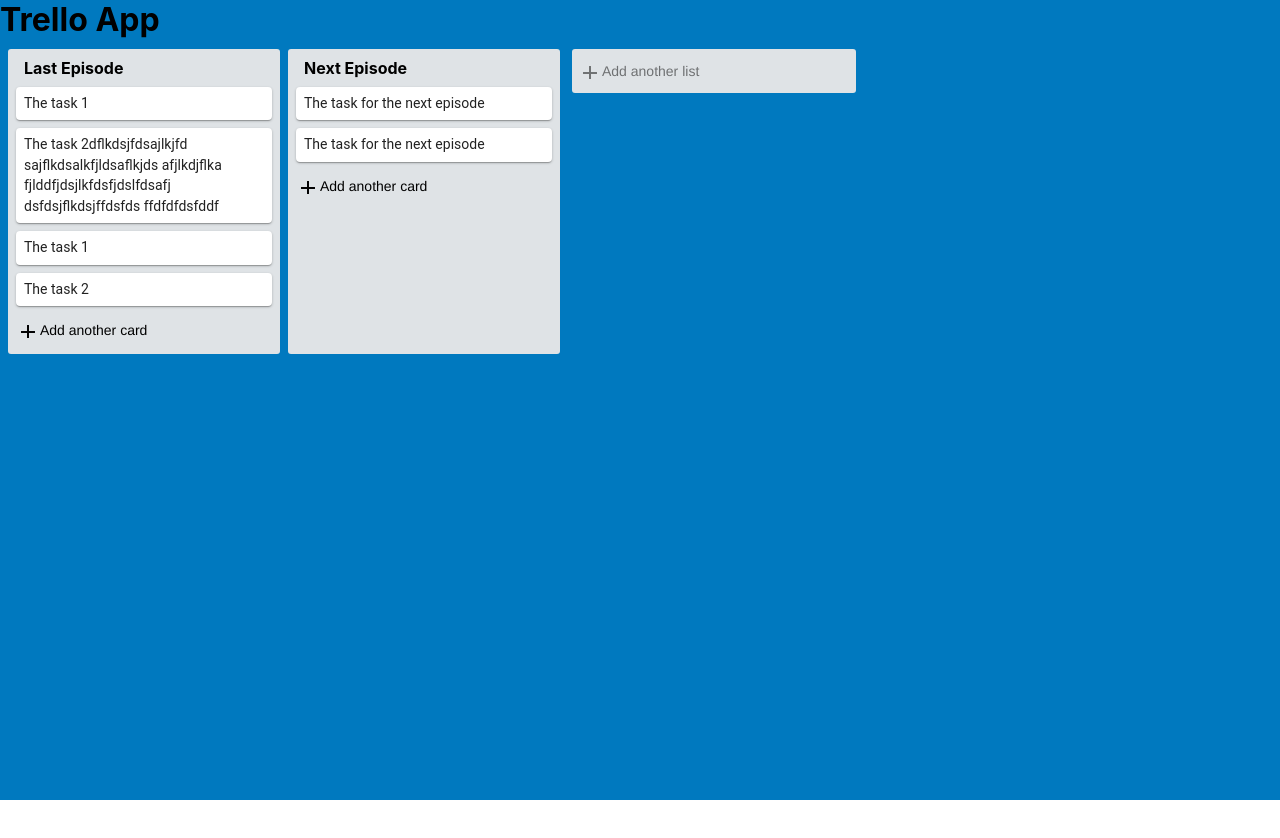
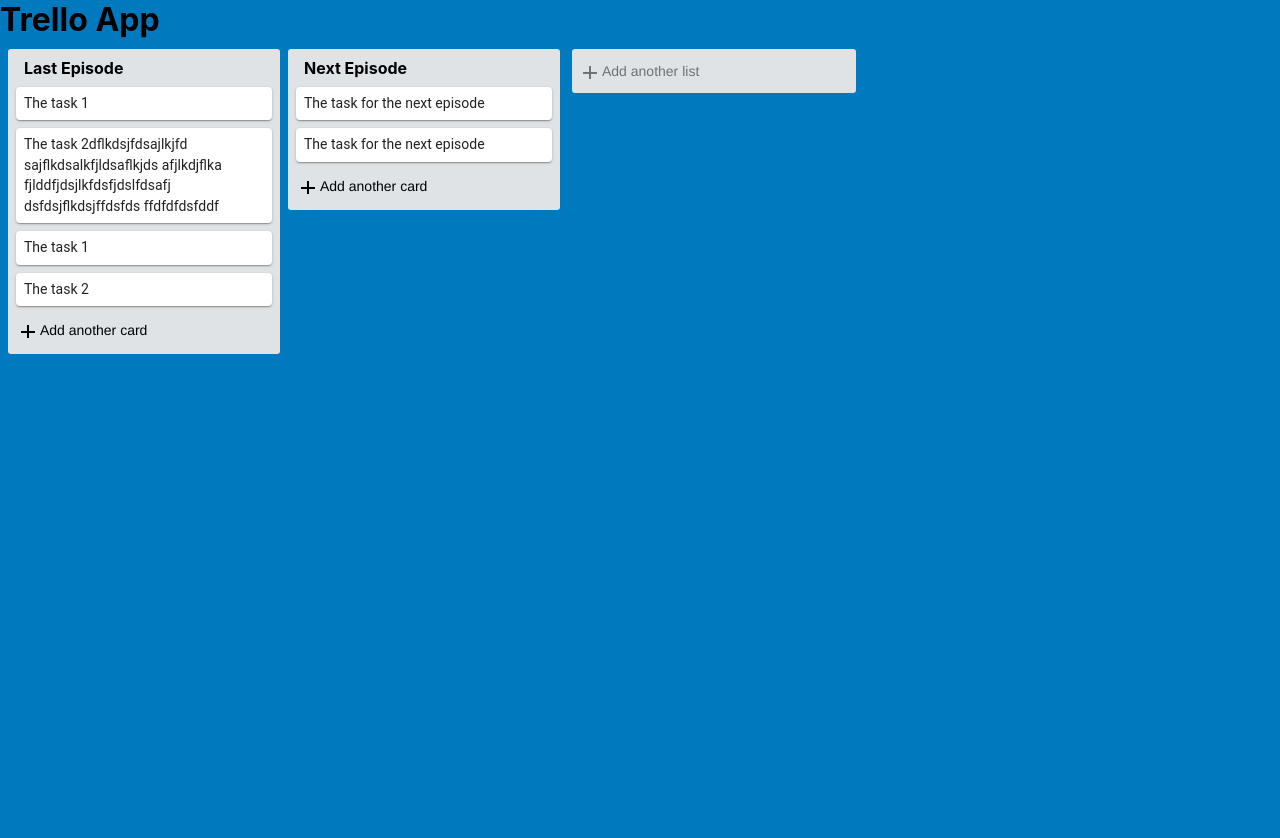
Before and after one commit to r-a-x/trello, a React (Create React App) app: page / in a window 1280 px wide. Shown: the top 838 px of the page. Before the commit the page ends 800 px from the top, so only its background shows below. Built offline with nearby package versions, Linux system fonts and the light colour scheme.

Commit message:
fixed the height issue

```diff
--- a/src/components/App.js
+++ b/src/components/App.js
@@ -18,7 +18,7 @@
 const Body = styled.div`
   background-color: rgb(0, 121, 191);
   min-width: fit-content;
-  height: 100vh;
+  height: 200vh;
 `
 class App extends Component {
   onDragEnd = (result) => {
--- a/src/components/TrelloList.js
+++ b/src/components/TrelloList.js
@@ -9,7 +9,7 @@
     border-radius: 3px;
     display: flex;
     flex-direction: column;
-    max-height: 100%;
+    height: 100%;
     width: 272px;
     margin-right: 8px;
     box-sizing: border-box;
```
